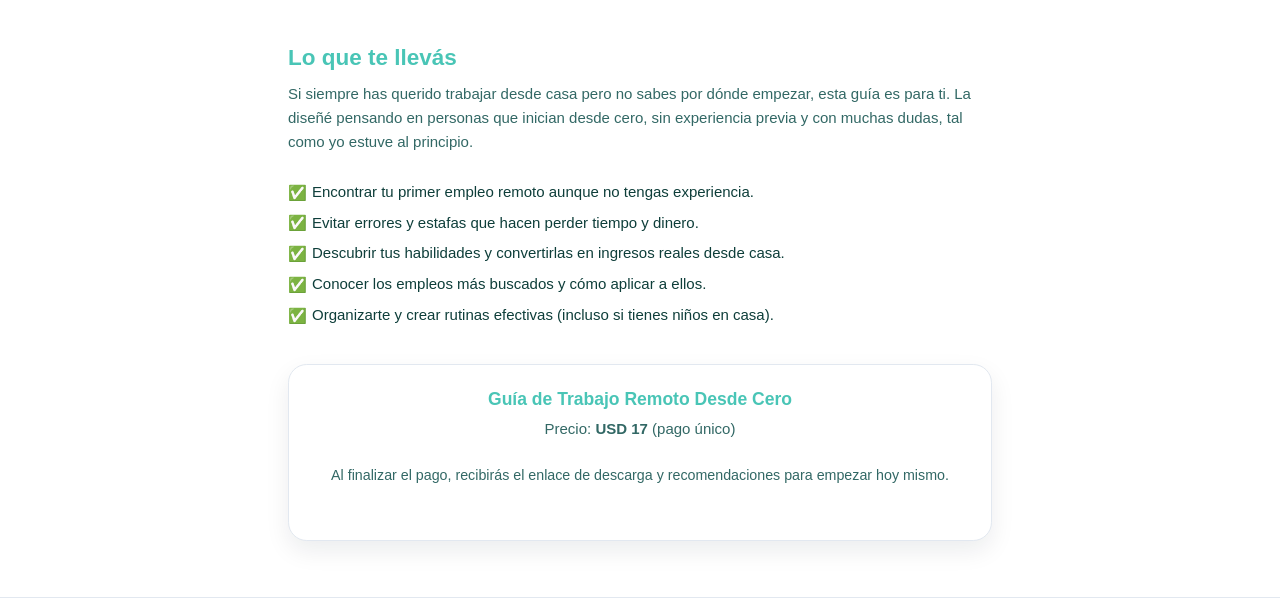
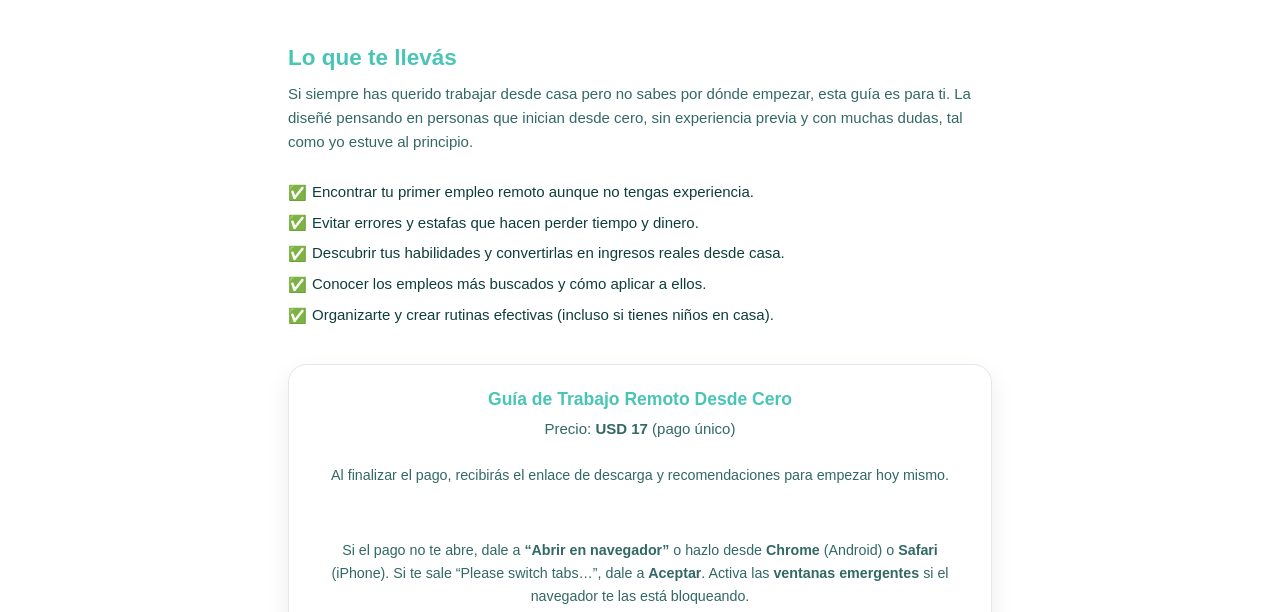
Before and after one commit to SFC2025/GenesisCastillo, a website: page ebook.html in a window 1280 px wide. Shown: the part 620-1232 px from the top of the page. Drawn offline with Linux system fonts and the light colour scheme; no server answers.

Commit message:
feat: publicar Sheets como CSV y actualizar SHEET_CSV en ebook/mentoria; add hint de Abrir en navegador / activar pop-ups bajo PayPal

```diff
--- a/ebook.html
+++ b/ebook.html
@@ -101,6 +101,15 @@
               </p>
             </div>
             <div id="paypal-container-TV2PUYLEXR4DS"></div>
+            <p class="muted small" style="margin-top: 8px">
+              Si el pago no te abre, dale a
+              <strong>“Abrir en navegador”</strong> o hazlo desde
+              <strong>Chrome</strong> (Android) o
+              <strong>Safari</strong> (iPhone). Si te sale “Please switch
+              tabs…”, dale a <strong>Aceptar</strong>. Activa las
+              <strong>ventanas emergentes</strong> si el navegador te las está
+              bloqueando.
+            </p>
           </div>
         </div>
       </section>
```
Also changed, not shown: mentoria.html (+9 -0 lines).
